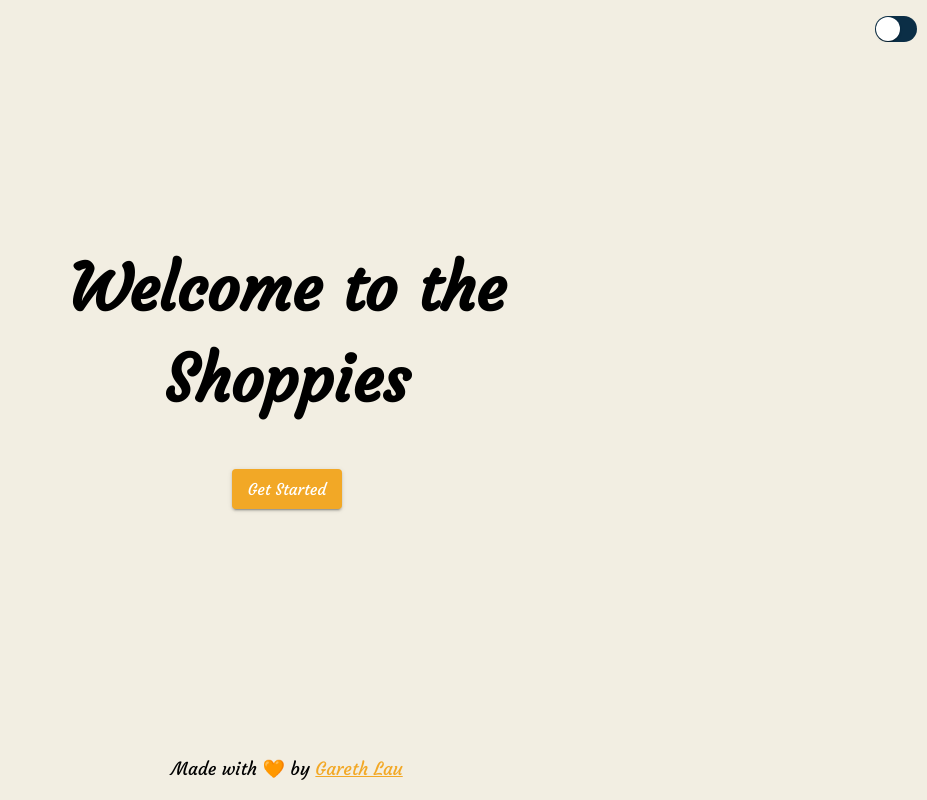
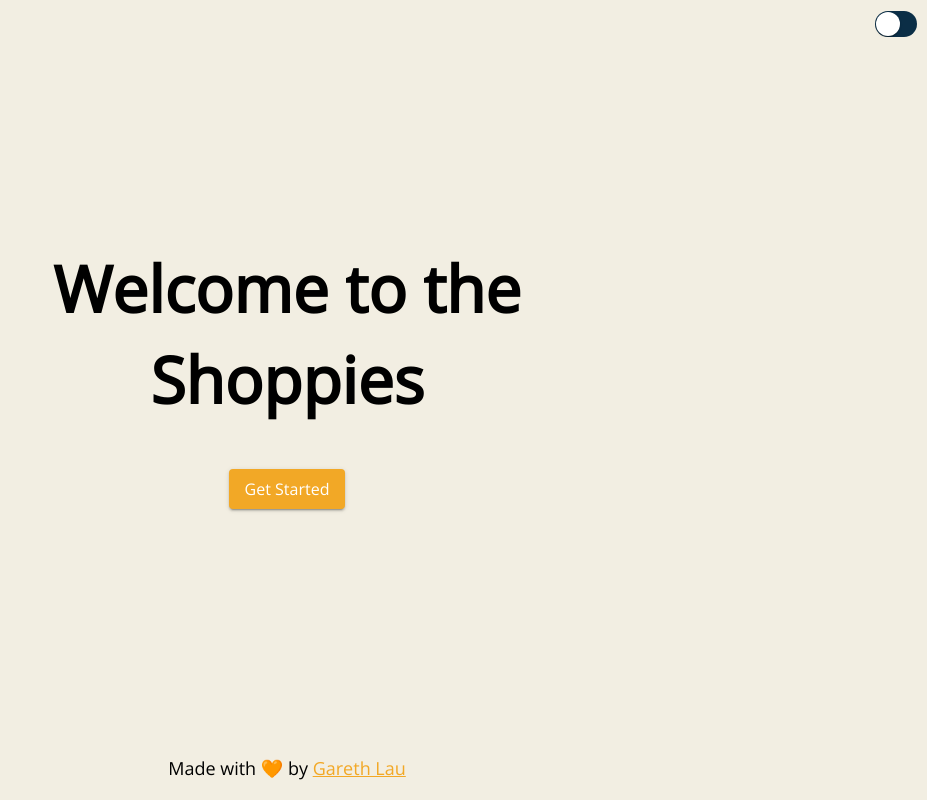
Before and after one commit to garethlau/shopify-frontend-challenge-summer-2021, a React (Create React App) app in the folder client/: page / in a window 1280 px wide. Shown: the whole page, without its empty margins (353-1280 px from the left). Built offline with nearby package versions, Linux system fonts and the light colour scheme.

Commit message:
Use Google Font CDN

```diff
--- a/client/public/index.html
+++ b/client/public/index.html
@@ -72,6 +72,11 @@
       sizes="16x16"
       href="/favicons/favicon-16x16.png"
     />
+    <link rel="preconnect" href="https://fonts.gstatic.com" />
+    <link
+      href="https://fonts.googleapis.com/css2?family=Courgette&family=Open+Sans&display=swap"
+      rel="stylesheet"
+    />
 
     <meta name="viewport" content="width=device-width, initial-scale=1" />
     <meta name="theme-color" content="#000000" />
--- a/client/src/themes.js
+++ b/client/src/themes.js
@@ -1,20 +1,4 @@
 import { createMuiTheme } from "@material-ui/core/styles";
-
-import CourgetteRegularTtf from "./_fonts/Courgette-Regular.ttf";
-
-const courgette = {
-  fontFamily: "Courgette",
-  fontStyle: "normal",
-  fontDisplay: "swap",
-  fontWeight: 400,
-  src: `
-    local('Courgette'),
-    local('Courgette-Regular'),
-    url(${CourgetteRegularTtf}) format('truetype')
-  `,
-  unicodeRange:
-    "U+0000-00FF, U+0131, U+0152-0153, U+02BB-02BC, U+02C6, U+02DA, U+02DC, U+2000-206F, U+2074, U+20AC, U+2122, U+2191, U+2193, U+2212, U+2215, U+FEFF",
-};
 
 const base = {
   palette: {
@@ -35,14 +19,12 @@
     },
   },
   typography: {
-    fontFamily: "Courgette, Arial",
+    fontFamily: ["Open Sans", "sans-serif"],
     fontSize: 18,
-  },
-  overrides: {
-    MuiCssBaseline: {
-      "@global": {
-        "@font-face": [courgette],
-      },
+    h1: {
+      fontFamily: ["Courgette", "cursive"],
+      fontSize: "2em",
+      margin: "10px",
     },
   },
 };
```
Also changed, not shown: client/src/_fonts/Courgette-Regular.ttf (deleted), client/src/_fonts/OFL.txt (deleted).
